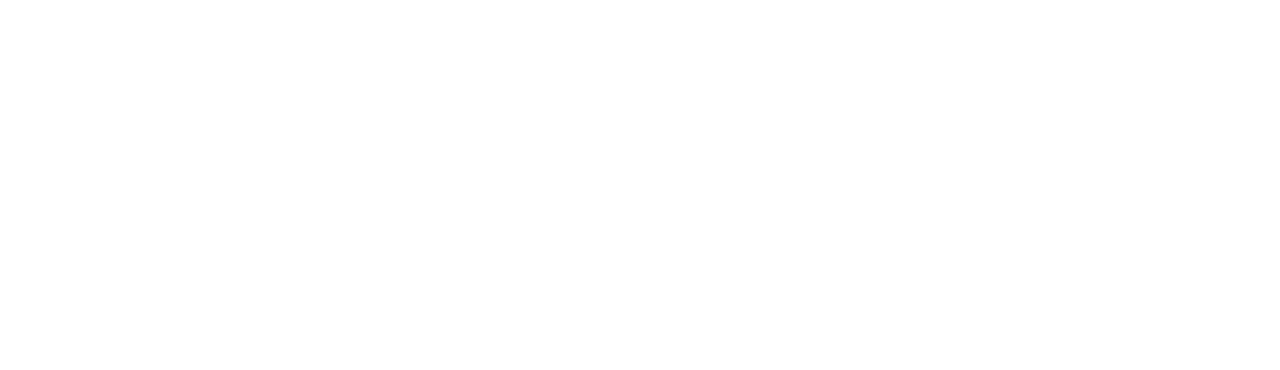
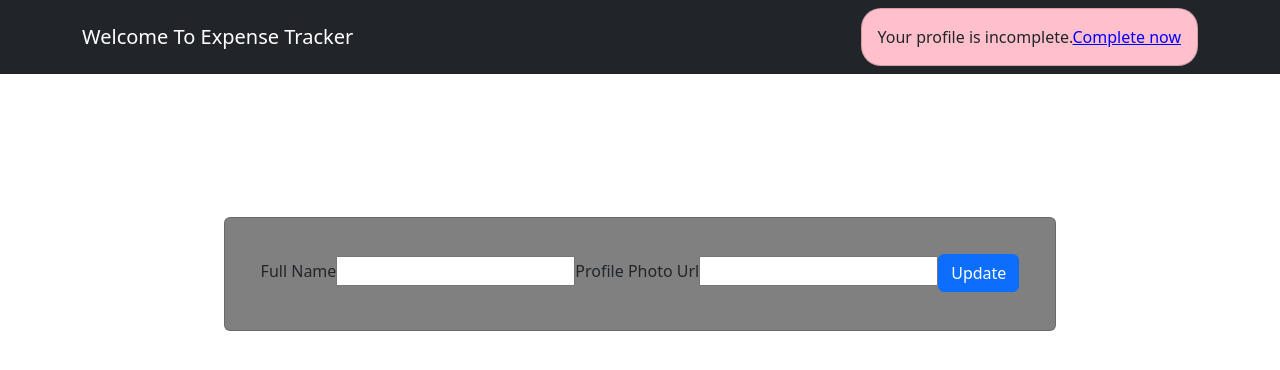
Before and after one commit to Naveen5676/Expense-Tracker-App, a React (Create React App) app: page /profile in a window 1280 px wide. Shown: the top 370 px of the page. Built offline with nearby package versions, Linux system fonts and the light colour scheme; the HTML template or start-up script is replaced by a standard one.

Commit message:
Complete yout profile

```diff
--- a/src/App.js
+++ b/src/App.js
@@ -1,12 +1,15 @@
 import "./App.css";
 import { Fragment } from "react";
-import Signuppage from "./Components/Signuppage";
+import Signuppage from "./Components/Pages/Signuppage";
 import { Route, Redirect, Switch } from "react-router-dom";
-import Home from "./Components/Home";
+import Header from "./Components/UI/Header";
+import Profilepage from "./Components/Pages/Profilepage";
+
 
 function App() {
   return (
     <Fragment>
+      <Header/>
       <Switch>
       <Route path="/" exact>
           <Redirect to="/login" />
@@ -15,7 +18,10 @@
           <Signuppage />
         </Route>
         <Route path="/home">
-          <Home />
+          <Header />
+        </Route>
+        <Route path='/profile'>
+          <Profilepage/>
         </Route>
       </Switch>
     </Fragment>
--- a/src/Components/Home.js
+++ /dev/null
@@ -1,6 +0,0 @@
-import React from "react";
-
-const Home =()=>{
-    return <h1>Welcome To Expense Tracker</h1>
-}
-export default Home
--- /dev/null
+++ b/src/Components/Pages/Profilepage.js
@@ -0,0 +1,84 @@
+import React, { Fragment, useRef } from "react";
+import { Container, Card, Button, Row, Col } from "react-bootstrap";
+
+const Profilepage = () => {
+  const enetredname = useRef();
+  const enetredphotourl = useRef();
+
+  const submitHandler = (e) => {
+    e.preventDefault();
+    const name = enetredname.current.value;
+    const photo = enetredphotourl.current.value;
+
+    fetch(
+      "https://identitytoolkit.googleapis.com/v1/accounts:update?key=AIzaSyA20QgzIbGGBJE2GjAckzUje0TsQ023o2M",
+      {
+        method: "POST",
+        body: JSON.stringify({
+          idToken: localStorage.getItem("idToken"),
+          displayName: name,
+          photoUrl: photo,
+          returnSecureToken: true,
+        }),
+        headers: {
+          "Content-Type": "application/json",
+        },
+      }
+    )
+      .then((res) => {
+        if (!res.ok) {
+          throw new Error("error not successfull");
+        }
+        if (res.ok) {
+          alert("done updated");
+        }
+        return res.json();
+      })
+      .then((data) => {
+        console.log(data);
+      })
+      .catch((err) => {
+        console.log(err);
+      });
+  };
+  return (
+    <Fragment>
+      <Container
+        className="d-flex align-items-center justify-content-center"
+        style={{ minHeight: "50vh" }}
+      >
+        <Row>
+          <Col>
+            <Card
+              style={{
+                backgroundColor: "gray",
+                padding: "20px",
+              }}
+            >
+              <Card.Body>
+                <Card.Text>
+                  <form onSubmit={submitHandler}>
+                    <label>Full Name</label>
+                    <input
+                      className=" mb-2"
+                      type="text"
+                      ref={enetredname}
+                    ></input>
+                    <label>Profile Photo Url</label>
+                    <input
+                      className=" mb-2"
+                      type="url"
+                      ref={enetredphotourl}
+                    ></input>
+                    <Button type="submit"> Update</Button>
+                  </form>
+                </Card.Text>
+              </Card.Body>
+            </Card>
+          </Col>
+        </Row>
+      </Container>
+    </Fragment>
+  );
+};
+export default Profilepage;
--- a/src/Components/Signuppage.js
+++ b/src/Components/Pages/Signuppage.js
@@ -45,7 +45,13 @@
           } else {
             throw new Error("error");
           }
+          return res.json();
+        }).then((data)=>{
+          console.log(data);
+          let idToken = data.idToken
+          localStorage.setItem('idToken',idToken )
         })
+
         .catch((err) => {
           alert(err);
         });
@@ -132,7 +138,7 @@
                   </Button>
                 </form>
               </Card.Body>
-              <Button onClick={onClickHandler} className="mt-3" variant="dark">{isLogin ? 'Dont Have an account? Click Here': 'Have an account? click here to login'} </Button>
+              <Button onClick={onClickHandler}  variant="dark">{isLogin ? 'Dont Have an account? Click Here': 'Have an account? click here to login'} </Button>
             </Card>
           </Col>
         </Row>
--- /dev/null
+++ b/src/Components/UI/Header.js
@@ -0,0 +1,33 @@
+import React from "react";
+import { Container, Navbar, Nav, Card } from "react-bootstrap";
+import { Link } from "react-router-dom";
+import 'bootstrap/dist/css/bootstrap.css';
+
+const Header = () => {
+  return (
+    <Navbar bg="dark">
+      <Container>
+        <Navbar.Brand className="text-white">
+          Welcome To Expense Tracker
+        </Navbar.Brand>
+        <Nav>
+          <Card style={{ backgroundColor: "#ffc0cb", borderRadius: "20px" }}>
+            <Card.Body>
+              <Card.Text>
+                Your profile is incomplete.
+                <Link
+                  to="/profile"
+                  style={{ color: "blue", textDecoration: "underline" }}
+                >
+                  Complete now
+                </Link>
+              </Card.Text>
+            </Card.Body>
+          </Card>
+        </Nav>
+      </Container>
+    </Navbar>
+  );
+};
+
+export default Header;
```
